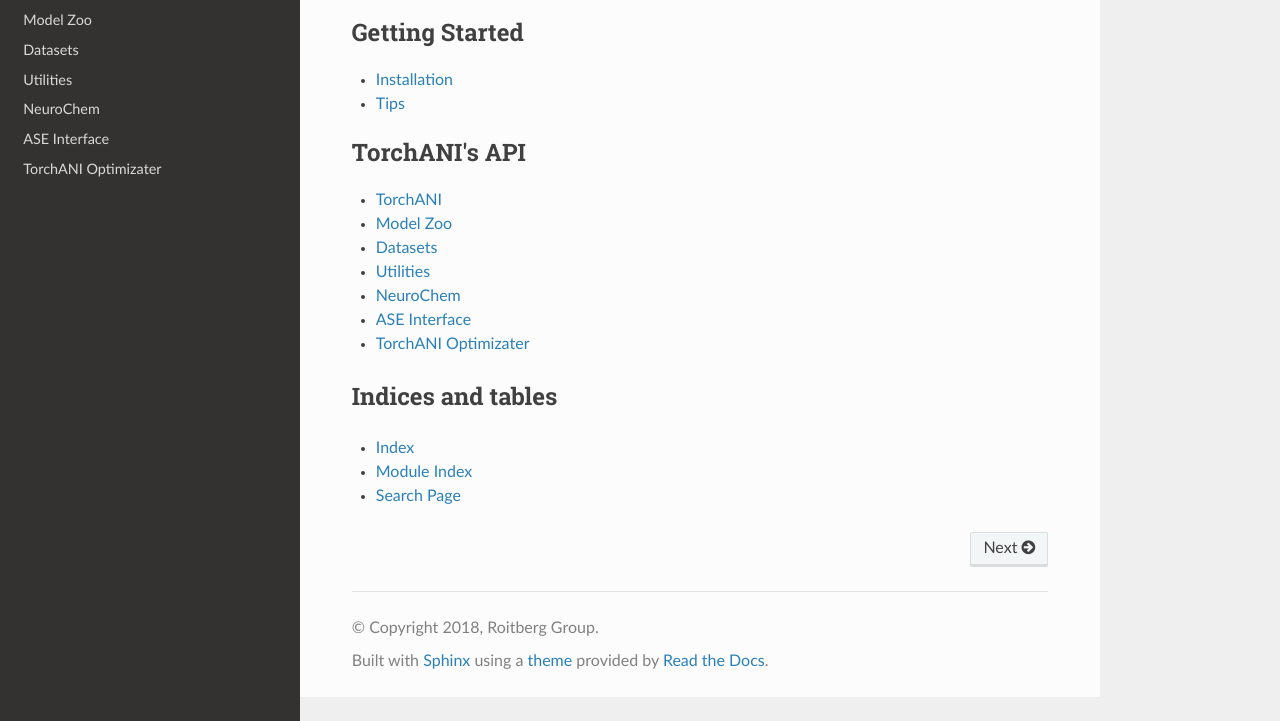
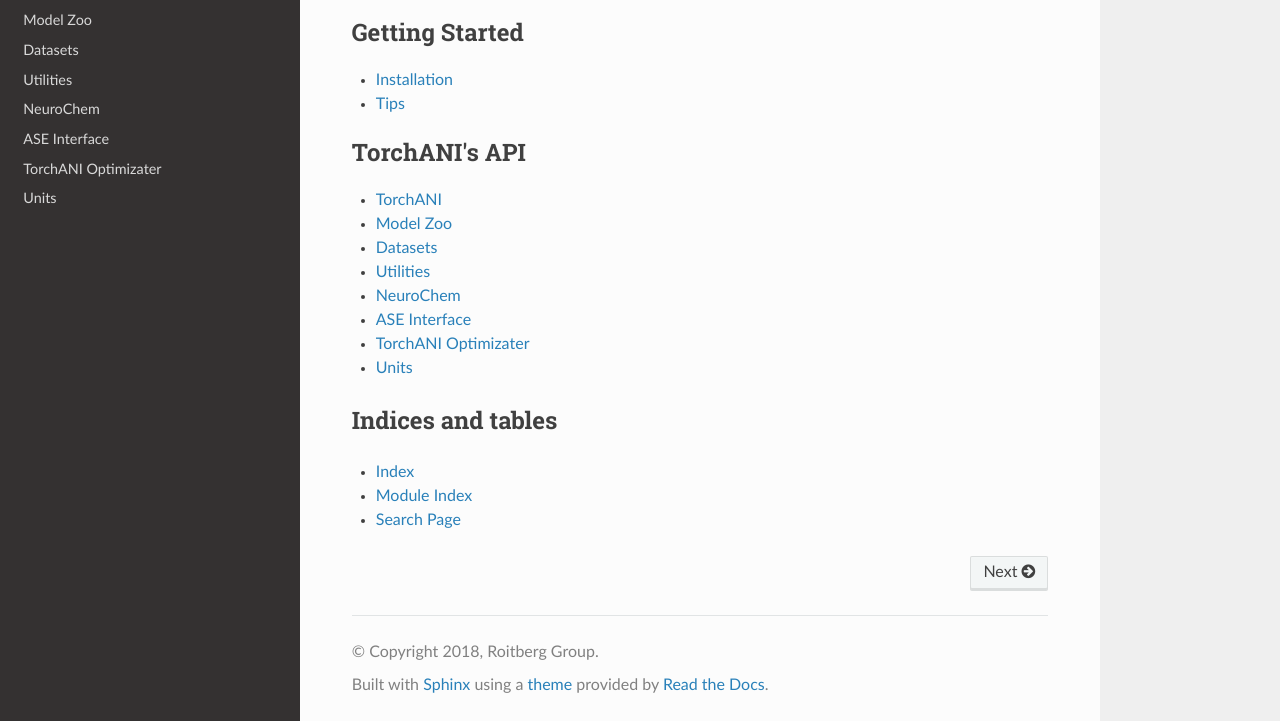
Before and after one commit to aiqm/torchani, a Sphinx documentation site: the page built from docs/index.rst, in a window 1280 px wide and 985 px high, cut to the strip 264-985 px from the top of the window. Built offline with Sphinx 7.4.7 and the Read the Docs theme 2.0.0, drawn with Linux system fonts in a browser that asks for light colours; pages that are not in the unit, such as notebooks, are missing from menus; the version number could not be read and is left out.

Commit message:
Add units to api.rst

```diff
--- a/docs/api.rst
+++ b/docs/api.rst
@@ -76,3 +76,9 @@
 
 .. automodule:: torchani.optim
 .. autoclass:: torchani.optim.AdamW
+
+
+Units
+=====
+
+.. automodule:: torchani.units
```
